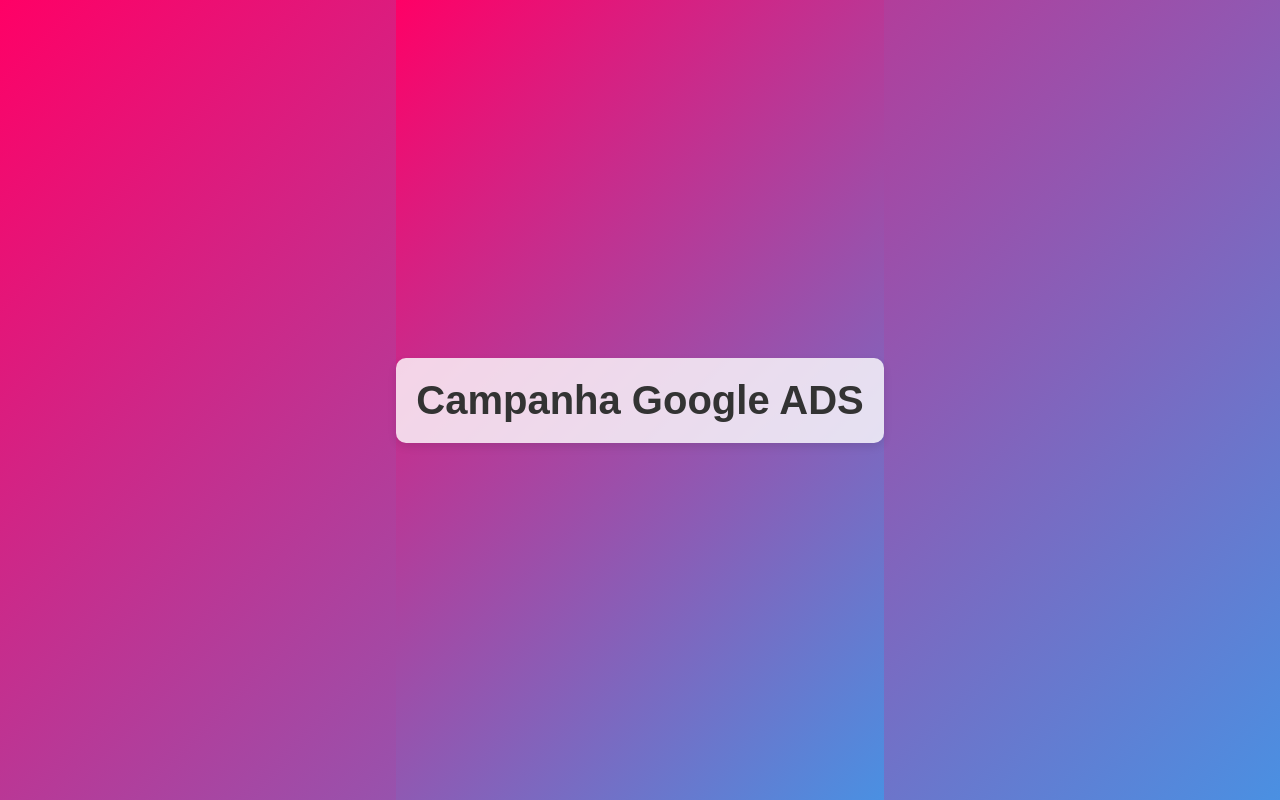
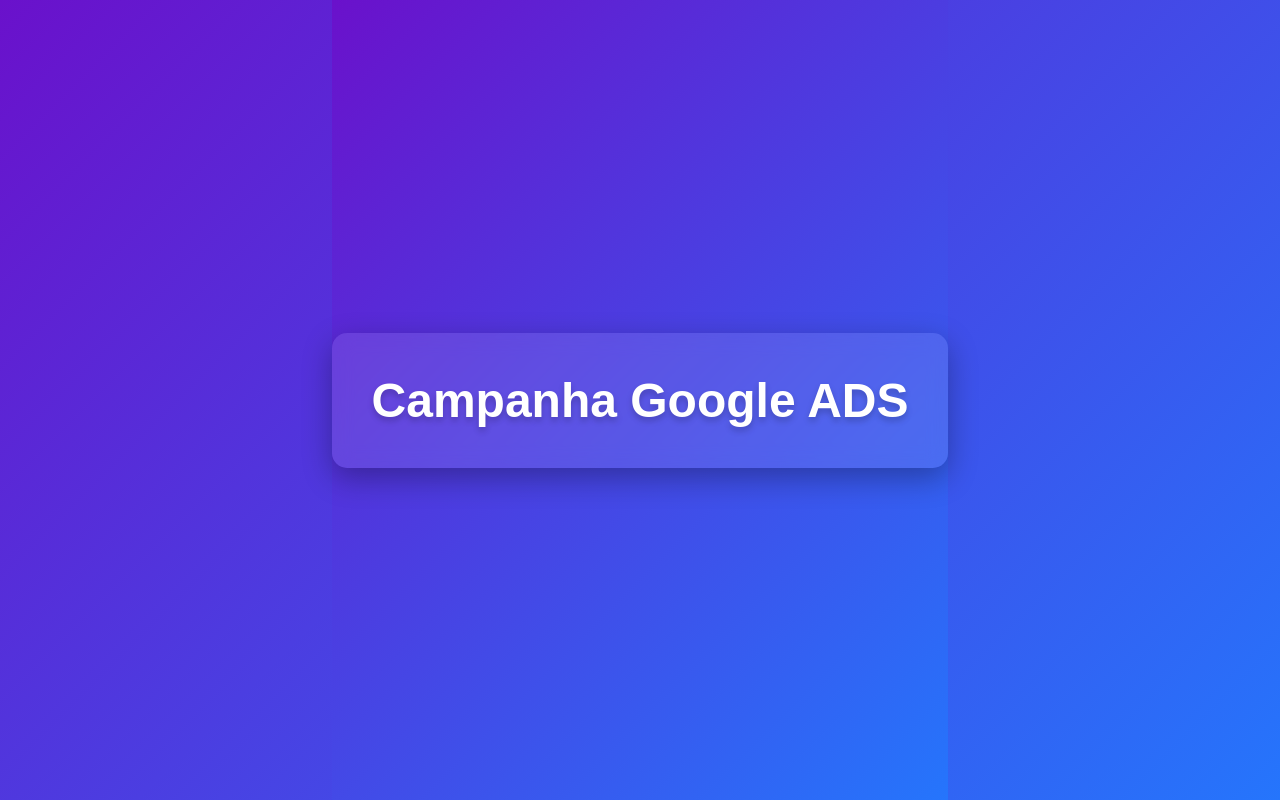
Before and after one commit to thalesnery/guincho, a plain HTML site: page index.html in a window 1280 px wide. Drawn offline with Linux system fonts and the light colour scheme.

Commit message:
Update styles.css

```diff
--- a/styles.css
+++ b/styles.css
@@ -1,24 +1,60 @@
-body, html {
+/* Reset básico para garantir consistência em todos os navegadores */
+* {
     margin: 0;
     padding: 0;
+    box-sizing: border-box;
+}
+
+/* Estilização do corpo e da página */
+body, html {
     height: 100%;
     display: flex;
     justify-content: center;
     align-items: center;
-    background: linear-gradient(135deg, #f06, #4a90e2);
-    font-family: Arial, sans-serif;
+    background: linear-gradient(135deg, #6a11cb, #2575fc);
+    font-family: 'Poppins', sans-serif;
+    color: #fff;
+    transition: all 0.3s ease;
 }
 
-.container {
-    text-align: center;
-    padding: 20px;
-    background: rgba(255, 255, 255, 0.8);
-    border-radius: 10px;
-    box-shadow: 0 4px 8px rgba(0, 0, 0, 0.1);
+/* Adicionando um efeito de animação ao carregar a página */
+body {
+    opacity: 0;
+    animation: fadeIn 1s forwards;
 }
 
+@keyframes fadeIn {
+    from { opacity: 0; }
+    to { opacity: 1; }
+}
+
+/* Container centralizado com um design moderno */
+.container {
+    background: rgba(255, 255, 255, 0.1);
+    padding: 40px;
+    border-radius: 15px;
+    box-shadow: 0 10px 30px rgba(0, 0, 0, 0.3);
+    text-align: center;
+    backdrop-filter: blur(10px);
+    transition: transform 0.3s ease, box-shadow 0.3s ease;
+}
+
+/* Efeito hover para tornar a interação mais interessante */
+.container:hover {
+    transform: translateY(-10px);
+    box-shadow: 0 15px 35px rgba(0, 0, 0, 0.5);
+}
+
+/* Estilo do título */
 h1 {
-    font-size: 2.5em;
-    color: #333;
-    margin: 0;
+    font-size: 3em;
+    font-weight: 600;
+    color: #ffffff;
+    text-shadow: 0 4px 6px rgba(0, 0, 0, 0.2);
+    transition: color 0.3s ease;
 }
+
+/* Efeito hover no título para um toque interativo */
+.container:hover h1 {
+    color: #f7f7f7;
+}
```
